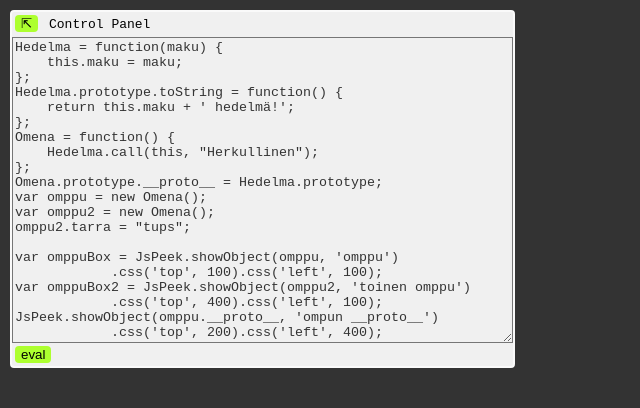
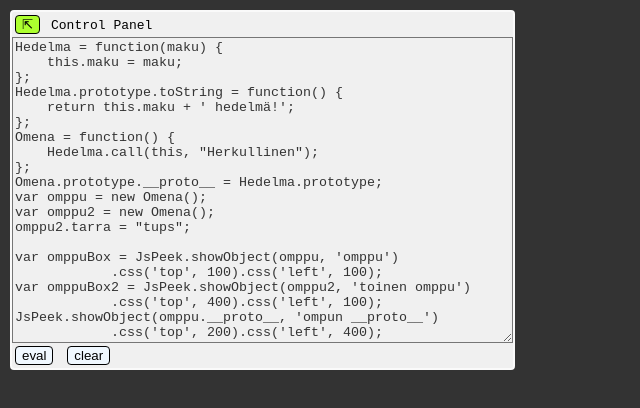
Before and after one commit to ahathoor/JsPeek, a plain HTML site: page public_html/index.html in a window 1280 px wide. Shown: the whole page, without its empty margins (0-640 px from the left). Drawn offline with Linux system fonts and the light colour scheme.

Commit message:
clear button added

```diff
--- a/public_html/code.js
+++ b/public_html/code.js
@@ -9,6 +9,8 @@ dragSystem.makeDraggable = function(draggable, bounds) {
         draggable.dragDescriptor.checkY = bounds.checkY;
     }
     draggable.dragDescriptor.dragBabies = [];
+        draggable.dragDescriptor.offX = 0;
+        draggable.dragDescriptor.offY = 0;
 
     draggable.mousedown(function(e) {
         dragSystem.dragged = draggable;
--- a/public_html/index.html
+++ b/public_html/index.html
@@ -42,6 +42,7 @@ JsPeek.resolveField(omppuBox2, '__proto___field')
             .parentArrow.redraw();
                 </textarea>
                 <input type="button" id="evalbutton" onclick="eval($('#codeToRun').val())" value="eval">
+                <input type="button" id="clearbutton" onclick="$('#codeToRun').val('')" value="clear">
             </div>
         </div>
     </body>
--- a/public_html/style.css
+++ b/public_html/style.css
@@ -111,15 +111,19 @@ body {
 }
 
 input[type=button] {
+    background-color: aliceblue;
+    margin: 3px;
+    border: 1px solid black;
+    border-radius: 4px;
+}
+#hideshow {
     background-color: greenyellow;
-    margin: 3px;
-    border: 0px;
-    border-radius: 4px;
+}
+#hideshow:hover {
+    background-color: coral;
 }
 input[type=button]:hover {
     background-color: coral;
-    border: 0px;
-    border-radius: 4px;
 }
 
 #codeToRun {
```
